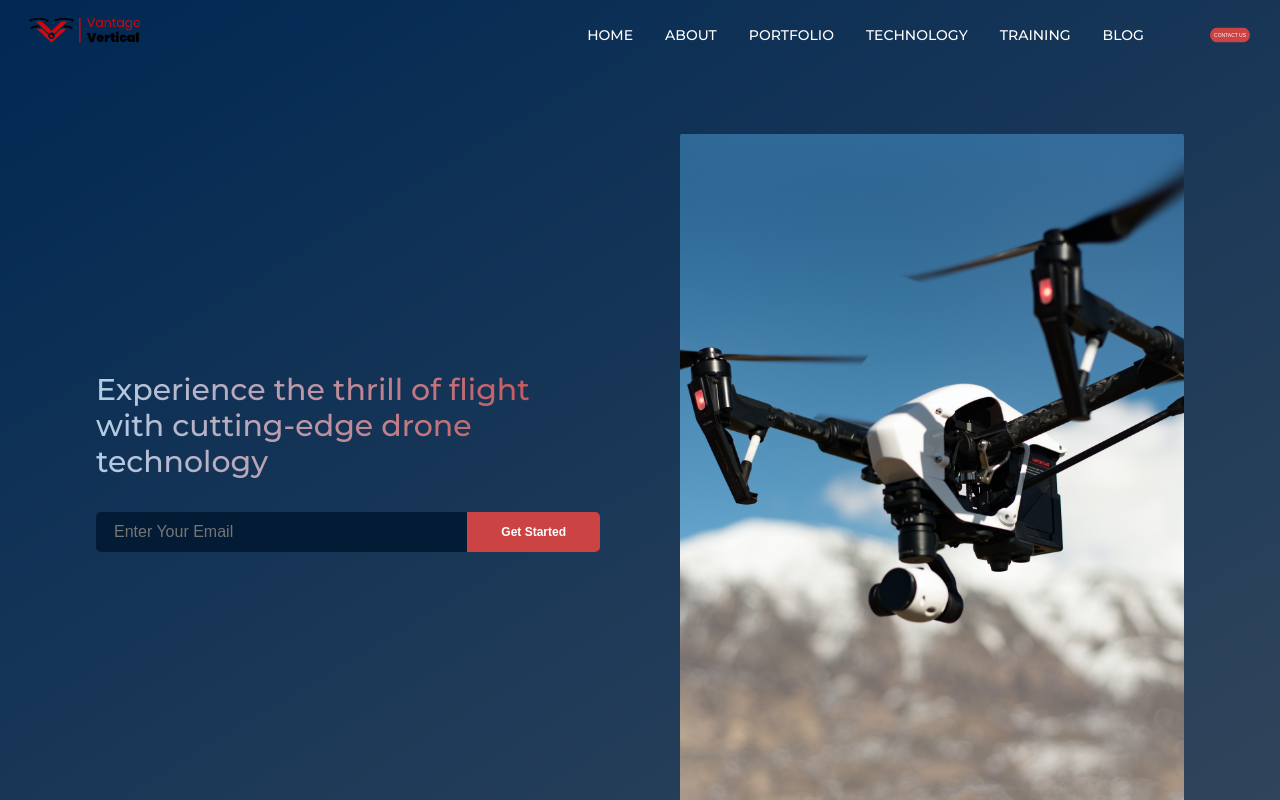
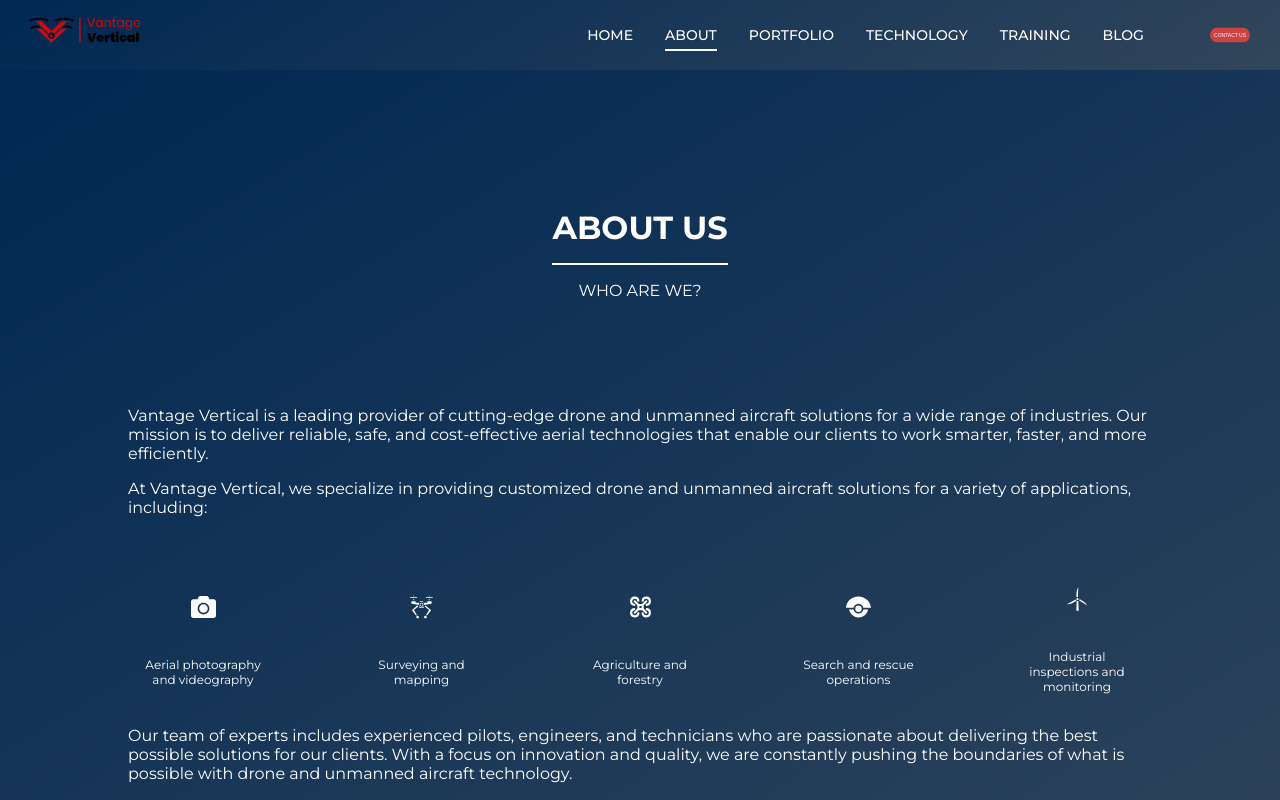
Before and after one commit to Pronothurah/vantage_vertical_web, a React (Create React App) app: page /about in a window 1280 px wide. Shown: the top 800 px of the page. Built offline with nearby package versions, Linux system fonts and the light colour scheme.

Commit message:
About Page Template

```diff
--- a/src/App.js
+++ b/src/App.js
@@ -1,8 +1,8 @@
 import React from 'react';
-import {BrowserRouter, Routes, Route } from 'react-router-dom';
+import { Routes, Route } from 'react-router-dom';
 
-import {Brand, Navbar, About} from './components';
-import {Footer, Header} from './containers';
+import {Navbar, About, Home} from './components';
+import {Footer} from './containers';
 
 import './App.css';
 
@@ -11,16 +11,11 @@ function App() {
     <div className="App">
       <div className='gradient__bg'>
         <Navbar />
-        <Header />
       </div>
-      <Brand />
-      <BrowserRouter>
-      <Routes>
-
-        <Route exact path="/about" component={<About />} />
-        {/* <Blog /> */}
-      </Routes>
-      </BrowserRouter>
+        <Routes>
+          <Route path='/' element={<Home />} />
+          <Route path="about" element={<About />} />
+        </Routes>
       <Footer />
     </div>
   );
--- a/src/components/about/About.jsx
+++ b/src/components/about/About.jsx
@@ -1,13 +1,28 @@
 import React from 'react';
+import { useNavigate } from 'react-router-dom';
 
 import './about.css';
 
+import { FaCamera } from 'react-icons/fa';
+import { GiDeliveryDrone } from 'react-icons/gi';
+import { TbDrone } from 'react-icons/tb';
+import { SiDrone } from 'react-icons/si';
+import { GiWindTurbine } from 'react-icons/gi';
+
 const About = () => {
+  const navigate = useNavigate();
+  const handleClick = () => navigate('/about');
+
+
+
   return (
-    <div>
-      <div className="vantage__about" id='about'>
-        <h1>ABOUT US</h1>
-        <p>CREATIVE & ENTERPRISE DRONE SERVICES</p>
+    <>
+      <div className="vantage__about gradient__bg section__padding" id='about' onClick={handleClick}>
+        <div className="vantage__about-heading">
+          <h1>ABOUT US</h1>
+          <p>WHO ARE WE?</p>
+        </div>
+        <div className="vantage__about-paragraph">
         <p>Vantage Vertical is a leading provider of cutting-edge drone and unmanned
                 aircraft solutions for a wide range of industries. Our mission is to deliver
                 reliable, safe, and cost-effective aerial technologies that enable our clients
@@ -15,7 +30,43 @@ const About = () => {
         <p>At Vantage Vertical, we specialize in providing customized drone and unmanned aircraft
                 solutions for a variety of applications, including:</p>
 
-        {/* Insert Services */}
+                <div className="vantage__brand-items">
+                <div className="vantage__brand-item">
+                    <div className="vantage__brand-item_image">
+                        <FaCamera className='icon' />
+                    </div>
+                     <p>Aerial photography and videography</p>
+                </div>
+
+                <div className="vantage__brand-item">
+                    <div className="vantage__brand-item_image">
+                        <GiDeliveryDrone className='icon' />
+                    </div>
+                    <p>Surveying and mapping</p>
+                </div>
+
+                <div className="vantage__brand-item">
+                    <div className="vantage__brand-item_image">
+                        <TbDrone className='icon' />
+                    </div>
+                    <p>Agriculture and forestry</p>
+                </div>
+
+                <div className="vantage__brand-item">
+                    <div className="vantage__brand-item_image">
+                        <SiDrone className='icon' />
+                    </div>
+                    <p>Search and rescue operations</p>
+                </div>
+
+                <div className="vantage__brand-item">
+                    <div className="vantage__brand-item_image">
+                        <GiWindTurbine className='icon' />
+                    </div>
+                    <p>Industrial inspections and monitoring</p>
+                </div>
+
+            </div>
 
 
         <p>Our team of experts includes experienced pilots, engineers, and technicians who are passionate about
@@ -30,8 +81,10 @@ const About = () => {
           potential to transform the way we work and live. We are proud to be at the forefront of
           this exciting industry, and we look forward to working with you to help you achieve your
           goals.</p>
+        </div>
+
       </div>
-    </div>
+    </>
   )
 }
 
--- a/src/components/about/about.css
+++ b/src/components/about/about.css
@@ -0,0 +1,35 @@
+
+.vantage__about {
+    color: #fff;
+    /* padding-top: 0; */
+}
+
+.vantage__about-heading {
+    display: flex;
+    justify-content: center;
+    align-items: center;
+    flex-direction: column;
+    height: 30vh;
+    /* background-image: url('/src/assets/black_drone_back_background.jpg');
+    background-size: cover;
+    background-position: center center;
+    background-repeat: no-repeat; */
+}
+
+.vantage__about-heading h1 {
+    border-bottom: 2px solid #fff;
+    padding-bottom: 1rem;
+}
+
+.vantage__about-heading p {
+    padding-top: 1rem;
+}
+
+
+.vantage__about-paragraph {
+    padding: 2rem;
+}
+
+.vantage__about-paragraph p {
+    padding-bottom: 1rem;
+}
--- /dev/null
+++ b/src/components/home/Home.jsx
@@ -0,0 +1,14 @@
+import React from 'react';
+import { Header } from '../../containers';
+import { Brand } from '..';
+
+function Home() {
+  return (
+    <div className='gradient__bg'>
+        <Header />
+        <Brand />
+    </div>
+  )
+}
+
+export default Home;
--- a/src/components/index.js
+++ b/src/components/index.js
@@ -1,3 +1,4 @@
 export { default as Navbar } from './navbar/Navbar';
 export { default as Brand } from './brand/Brand';
 export { default as About } from './about/About';
+export { default as Home } from './home/Home';
--- a/src/components/navbar/Navbar.jsx
+++ b/src/components/navbar/Navbar.jsx
@@ -1,5 +1,5 @@
 import React from 'react';
-import { BrowserRouter, Link } from 'react-router-dom';
+import { NavLink } from 'react-router-dom';
 import { RiMenu3Line, RiCloseLine } from 'react-icons/ri';
 import logo from '../../assets/vantage_logo_checkedbg.png'
 
@@ -8,12 +8,12 @@ import { useState, useEffect } from 'react';
 
 const Menu = () => (
     <>
-        <p><Link to="/">Home</Link></p>
-        <p><Link to="/about">About</Link></p>
-        <p><Link to="/portfolio">Portfolio</Link></p>
-        <p><Link to="/technology">Technology</Link></p>
-        <p><Link to="/training">Training</Link></p>
-        <p><Link to="/blog">Blog</Link></p>
+        <p><NavLink to="/">Home</NavLink></p>
+        <p><NavLink to="/about">About</NavLink></p>
+        <p><NavLink to="/portfolio">Portfolio</NavLink></p>
+        <p><NavLink to="/technology">Technology</NavLink></p>
+        <p><NavLink to="/training">Training</NavLink></p>
+        <p><NavLink to="/blog">Blog</NavLink></p>
     </>
 )
 
@@ -37,7 +37,6 @@ const Navbar = () => {
   }, []);
 
     return(
-       <BrowserRouter>
         <div className={`vantage__navbar ${isScrolled ? 'fixed-nav' : ''}`}>
             <div className='vantage__navbar-links'>
                 <div className='vantage__navbar-links_logo'>
@@ -67,7 +66,6 @@ const Navbar = () => {
                 </div>
             </div>
         </div>
-        </BrowserRouter>
     );
 };
 
--- a/src/components/navbar/navbar.css
+++ b/src/components/navbar/navbar.css
@@ -130,14 +130,14 @@
 
 @media screen and (max-width: 700px) {
     .vantage__navbar {
-        margin: 2rem 4rem;
+        margin: 0;
     }
 
 }
 
 @media screen and (max-width: 550px) {
     .vantage__navbar {
-        margin: 2rem;
+        margin: 0;
     }
 
     .vantage__navbar-contact {
--- a/src/index.css
+++ b/src/index.css
@@ -19,3 +19,10 @@ body {
   margin: 0;
   font-family: var(--font-family)
 }
+
+
+p a.active {
+  border-bottom: 2px solid #fff;
+  padding-bottom: 5px;
+
+}
--- a/src/index.js
+++ b/src/index.js
@@ -1,6 +1,6 @@
 import React from 'react';
 import ReactDOM from 'react-dom/client';
-
+import { BrowserRouter } from 'react-router-dom';
 
 import './index.css';
 import App from './App';
@@ -9,6 +9,8 @@ import App from './App';
 const root = ReactDOM.createRoot(document.getElementById('root'));
 root.render(
   <React.StrictMode>
-    <App />
+    <BrowserRouter>
+     <App />
+    </BrowserRouter>
   </React.StrictMode>
 );
```
Also changed, not shown: 1 other file (tests, documents, lock files or other folders).
